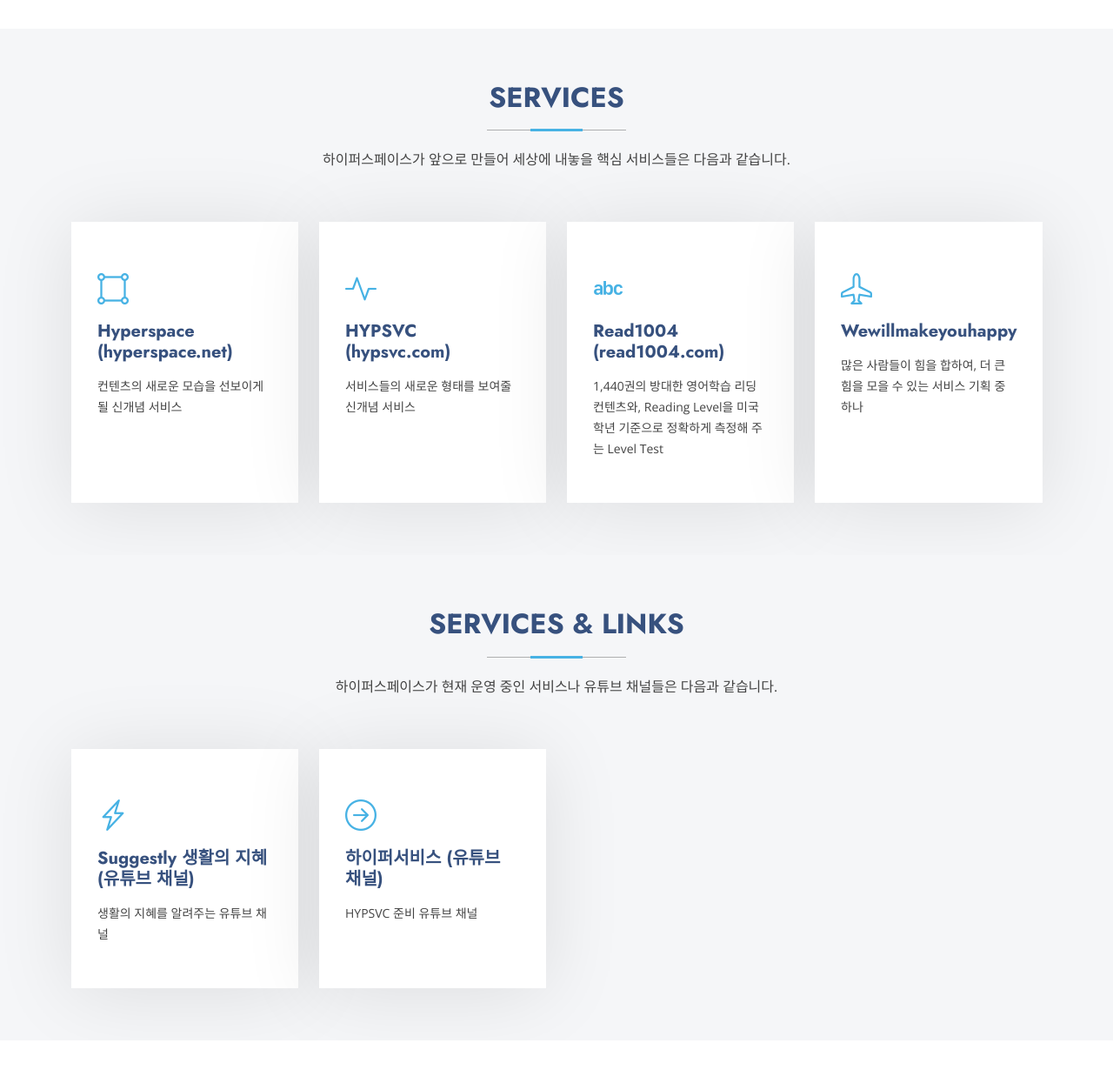
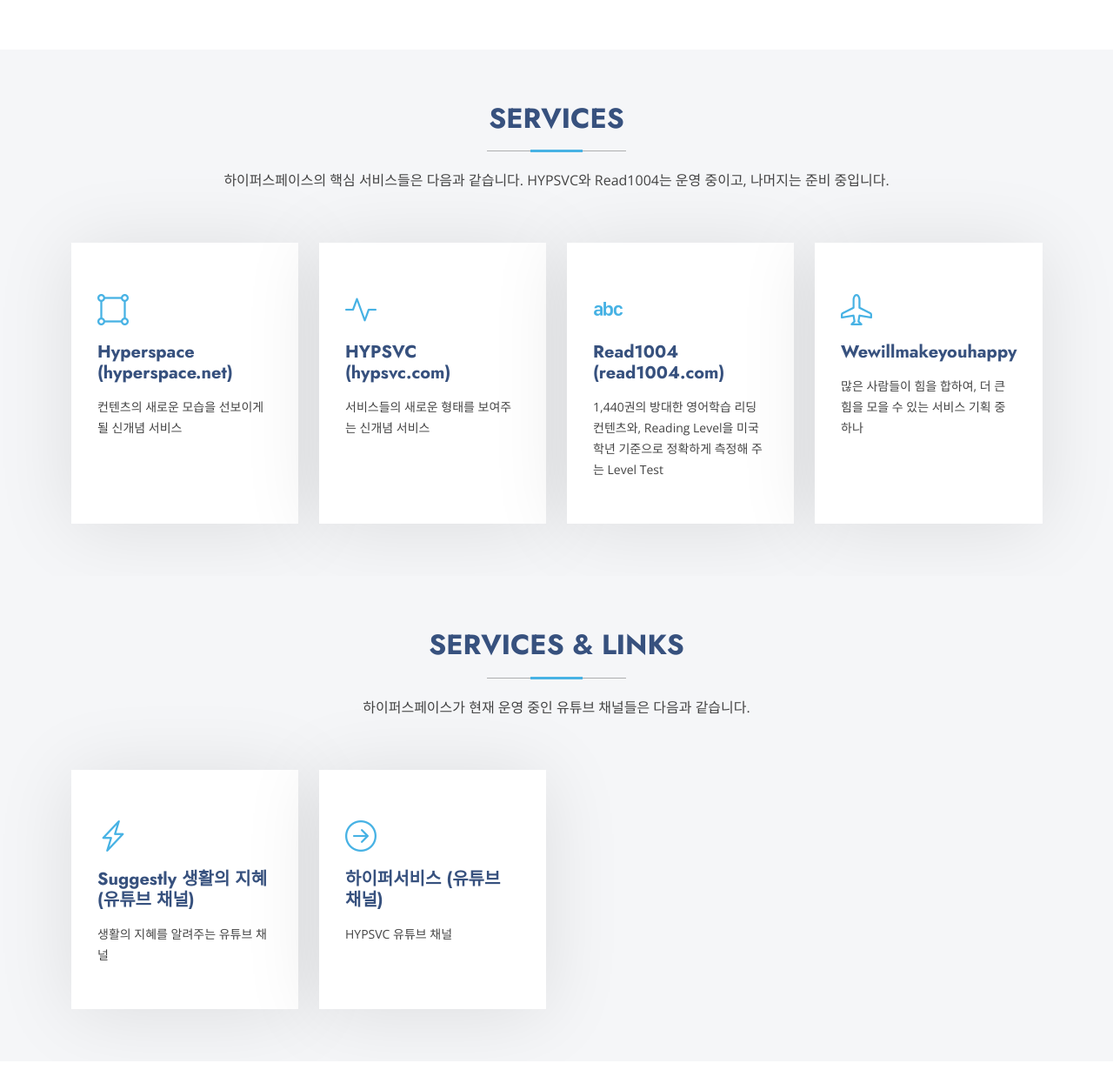
Before and after one commit to hyperspacekorea/HyperspaceCompanySite, a website: page index.html in a window 1280 px wide. Shown: the part 2591-3844 px from the top of the page at 87% size. Drawn offline with nearby package versions, Linux system fonts and the light colour scheme.

Commit message:
hyperspace-1-W1 검증 — 첫 화면의 서비스 글을 지금 사실대로(hypsvc.com · read1004.com 운영 중 · hyperspace.net 준비 중) · 핵심 가치 「행목한」 오타
검증조의 작은 고침(index.html 여섯 자리 · 글자만 · 마크업 그대로):
- Services 머리 글: 「앞으로 만들어 세상에 내놓을」 → HYPSVC · Read1004 는 운영 중, 나머지는 준비 중
- HYPSVC 카드 설명: 「보여줄」 → 「보여주는」
- 하는 일 FAQ 01: 운영 중(hypsvc · read1004)과 구상 · 준비 중(hyperspace · 그 밖)을 가름
- Services & Links 머리 글: 「서비스나 유튜브 채널들」 → 「유튜브 채널들」(카드가 유튜브 둘뿐)
- 하이퍼서비스 유튜브 카드 설명: 「HYPSVC 준비 유튜브 채널」 → 「HYPSVC 유튜브 채널」
- 핵심 가치 둘째 줄 오타: 「행목한」 → 「행복한」

확인한 사실: hypsvc.com · read1004.com 응답 200 · hyperspace.net 은 A 기록 없음(열리지 않음).

Co-Authored-By: Claude Fable 5.2 <noreply@anthropic.com>

```diff
--- a/index.html
+++ b/index.html
@@ -176,7 +176,7 @@
                       </h3>
                       <ul>
                           <li><i class="bi bi-check2-circle"></i> <span>상생과 인류 행복에 기여.</span></li>
-                          <li><i class="bi bi-check2-circle"></i> <span>행목한 세상 만들기 참여.</span></li>
+                          <li><i class="bi bi-check2-circle"></i> <span>행복한 세상 만들기 참여.</span></li>
                           <li><i class="bi bi-check2-circle"></i> <span>존재의 발전과 아름다운 우주 구현에 기여.</span></li>
                       </ul>
                   </div>
@@ -221,7 +221,8 @@
                               <h3><span>01</span> 어떤 인터넷 서비스들을 만들고 있나요?</h3>
                               <div class="faq-content">
                                   <p>
-                                      컨텐츠의 새로운 모습을 선보이고자 하는 hyperspace, 서비스의 새로운 모습을 선보이려는 hypsvc,
+                                      서비스의 새로운 모습을 선보이는 hypsvc와 영어학습 서비스 read1004를 운영하고 있고,
+                                      컨텐츠의 새로운 모습을 선보이고자 하는 hyperspace,
                                       그 밖에 많은 사람들이 힘을 합하여, 더 큰 힘을 모을 수 있는 여러 서비스들을 구상하고 준비중에 있으며, 그 중 하나는 wewillmakeyouhappy 입니다.
                                   </p>
                               </div>
@@ -332,7 +333,7 @@
           <!-- Section Title -->
           <div class="container section-title" data-aos="fade-up">
               <h2>Services</h2>
-              <p> 하이퍼스페이스가 앞으로 만들어 세상에 내놓을 핵심 서비스들은 다음과 같습니다.</p>
+              <p> 하이퍼스페이스의 핵심 서비스들은 다음과 같습니다. HYPSVC와 Read1004는 운영 중이고, 나머지는 준비 중입니다.</p>
           </div><!-- End Section Title -->
 
           <div class="container">
@@ -351,7 +352,7 @@
                       <div class="service-item position-relative">
                           <div class="icon"><i class="bi bi-activity icon"></i></div>
                           <h4><a href="https://hypsvc.com/" class="stretched-link" target="_blank" rel="noopener">HYPSVC (hypsvc.com)</a></h4>
-                          <p>서비스들의 새로운 형태를 보여줄 신개념 서비스</p>
+                          <p>서비스들의 새로운 형태를 보여주는 신개념 서비스</p>
                       </div>
                   </div><!-- End Service Item -->
 
@@ -382,7 +383,7 @@
           <!-- Section Title -->
           <div class="container section-title" data-aos="fade-up">
               <h2>Services & Links</h2>
-              <p> 하이퍼스페이스가 현재 운영 중인 서비스나 유튜브 채널들은 다음과 같습니다.</p>
+              <p> 하이퍼스페이스가 현재 운영 중인 유튜브 채널들은 다음과 같습니다.</p>
           </div><!-- End Section Title -->
 
           <div class="container">
@@ -401,7 +402,7 @@
                       <div class="service-item position-relative">
                           <div class="icon"><i class="bi bi-arrow-right-circle icon"></i></div>
                           <h4><a href="https://www.youtube.com/@HYPSVC" class="stretched-link" target="_blank" rel="noopener">하이퍼서비스 (유튜브 채널)</a></h4>
-                          <p>HYPSVC 준비 유튜브 채널</p>
+                          <p>HYPSVC 유튜브 채널</p>
                       </div>
                   </div><!-- End Service Item -->
 
```
